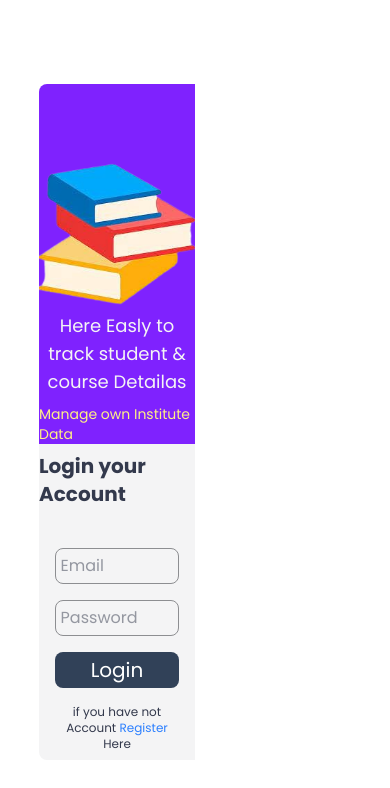
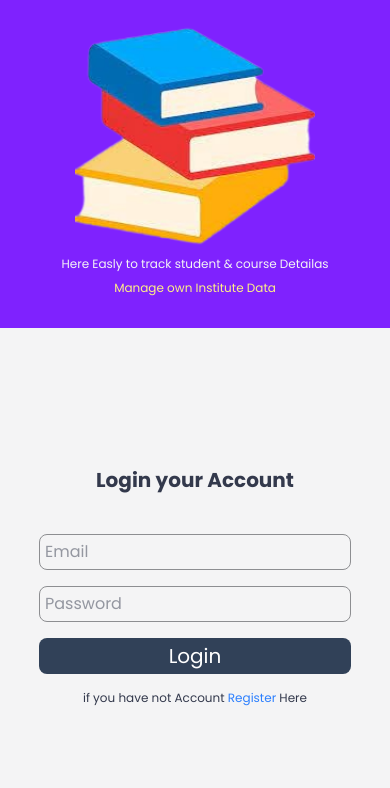
Before and after one commit to Surajkumar01273/institute_management_frontend, a React (Vite) app: page / in a window 390 px wide. Shown: the top 788 px of the page. Built offline with nearby package versions, Linux system fonts and the light colour scheme.

Commit message:
responsive login page

```diff
--- a/src/components/Login.jsx
+++ b/src/components/Login.jsx
@@ -38,18 +38,18 @@ const Login = () => {
 
   return (
     <div className='w-full h-screen flex justify-center items-center'>
-      <div className='flex flex-col md:flex-row w-[80%] h-[80%] bg-white  rounded-lg overflow-hidden'>
-        <div className='w-[50%] bg-violet-600 flex flex-col pt-18 items-center'>
+      <div className='flex flex-col md:flex-row w-full h-full md:w-[80%] md:h-[80%] bg-white  rounded-lg md:overflow-hidden'>
+        <div className='md:w-[50%] bg-violet-600 flex flex-col pt-4 pb-8 md:pt-18 items-center'>
           <img src={img} alt='book logo' className='w-60' />
-          <h2 className='text-lg text-center text-zinc-100'>
+          <h2 className='text-xs px-2 md:text-lg text-center text-zinc-100'>
             Here Easly to track student & course Detailas
           </h2>
-          <p className='text-yellow-200 pt-2 text-sm'>
+          <p className='text-yellow-200 pt-2 text-xs md:text-sm'>
             Manage own Institute Data
           </p>
         </div>
 
-        <div className='signup-form bg-zinc-100 w-[50%] h-full flex flex-col items-center justify-center'>
+        <div className='signup-form bg-zinc-100 md:w-[50%] h-full flex flex-col items-center justify-center'>
           <h1 className='font-bold text-xl pb-10'>Login your Account</h1>
           <form
             onSubmit={submitHandler}
--- a/src/components/Sidebar.jsx
+++ b/src/components/Sidebar.jsx
@@ -8,7 +8,7 @@ function Sidebar() {
   const location = useLocation();
   return (
     <>
-      <div className='nav-container w-[20%] bg-amber-900 h-[95vh] px-4'>
+      <div className='nav-container w-[20%] bg-amber-900 h-[95vh] px-4 hidden md:block'>
         <div className='brand-container gap-2 h-20 flex items-center'>
           <img className='h-6 w-6' src={img} alt='' />
           <div>
```
